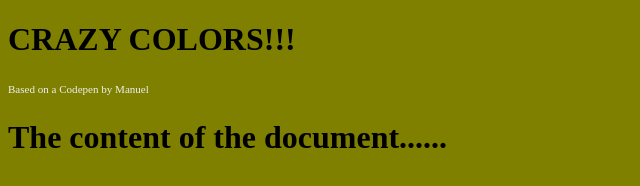
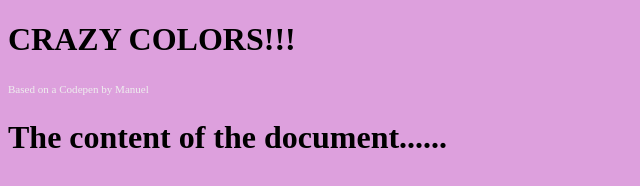
Before and after one commit to jksullivan/githubtest, a plain HTML site: page index.html in a window 1280 px wide. Shown: the whole page, without its empty margins (0-640 px from the left). Drawn offline with Linux system fonts and the light colour scheme.

Commit message:
changed colors again

```diff
--- a/styles.css
+++ b/styles.css
@@ -1,12 +1,12 @@
 body {
-    background-color: olive;
+    background-color: plum
 }
 
 h1{
-    font: weight 300px;
+    font: weight 600px;
 }
 
 h5 {
     color: #eee;
-    font-weight: 100;
+    font-weight: 200;
 }
```
